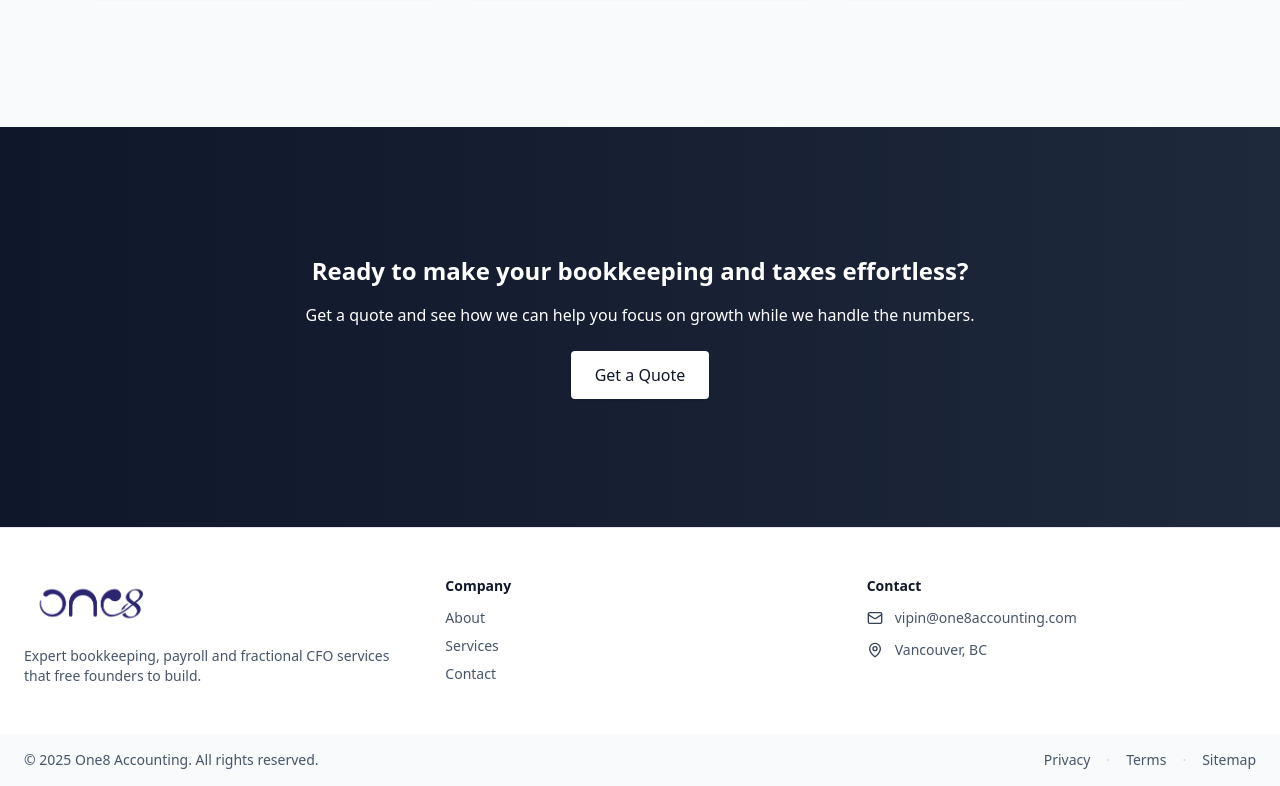
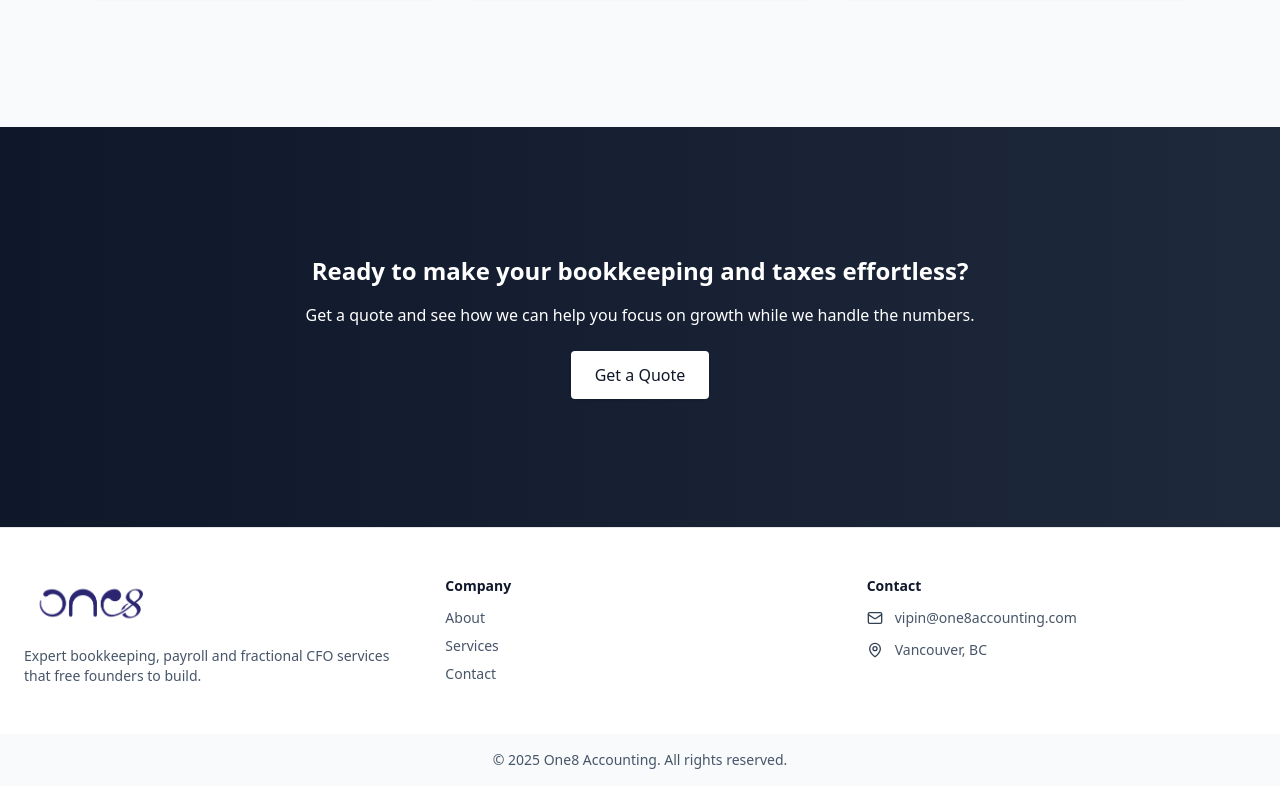
Before and after one commit to Sumit-tech-joshi/one8-accounting, a Next.js app: page / in a window 1280 px wide. Shown: the part 1475-2261 px from the top of the page. Built offline with nearby package versions, Linux system fonts and the light colour scheme.

Commit message:
Removed footer links

```diff
--- a/components/Footer.tsx
+++ b/components/Footer.tsx
@@ -111,15 +111,15 @@
       </div>
 
       <div className="bg-slate-50">
-        <div className="max-w-7xl mx-auto px-6 py-4 text-sm text-slate-600 flex flex-col md:flex-row justify-between items-center gap-3">
+        <div className="max-w-7xl mx-auto px-6 py-4 text-sm text-slate-600 flex flex-col justify-between items-center gap-3">
           <div>© {new Date().getFullYear()} One8 Accounting. All rights reserved.</div>
-          <div className="flex items-center gap-4">
+          {/* <div className="flex items-center gap-4">
             <Link href="/privacy" className="hover:underline">Privacy</Link>
             <span className="hidden md:inline text-slate-300">·</span>
             <Link href="/terms" className="hover:underline">Terms</Link>
             <span className="hidden md:inline text-slate-300">·</span>
             <Link href="/sitemap.xml" className="hover:underline">Sitemap</Link>
-          </div>
+          </div> */}
         </div>
       </div>
     </footer>
```
